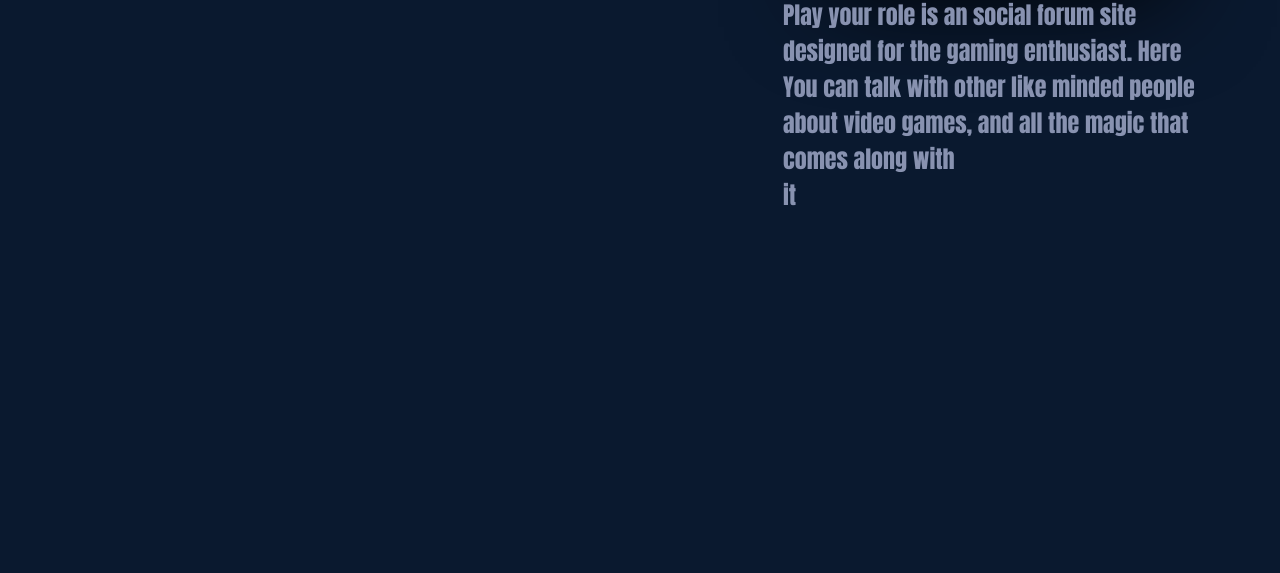
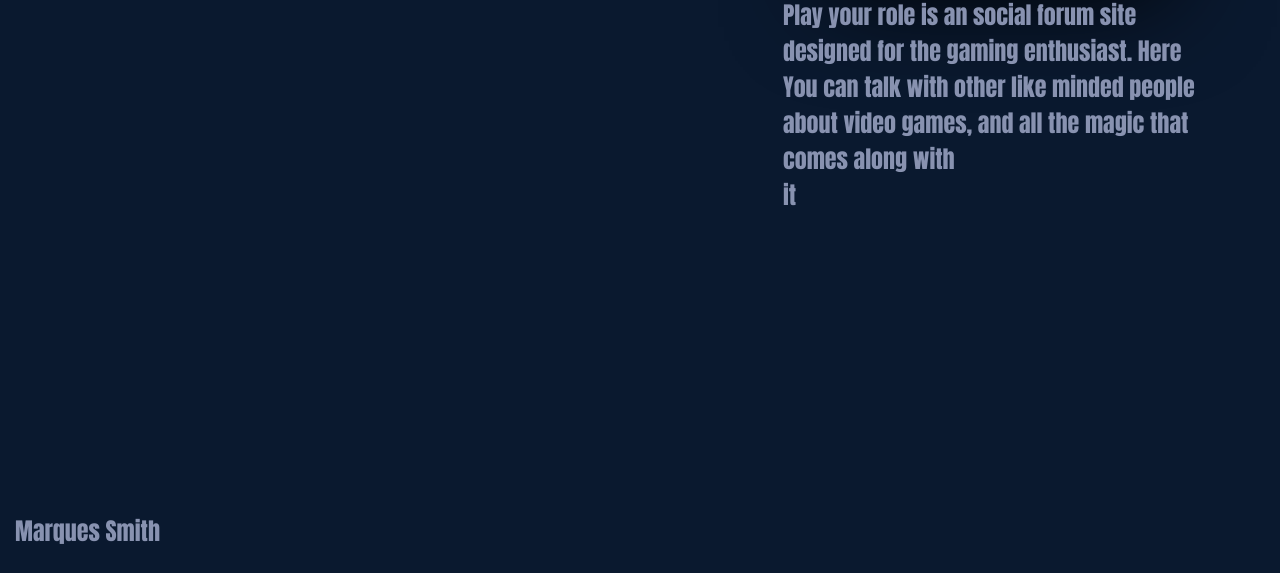
Before and after one commit to Mjsmith30/Portfolio1, a plain HTML site: page main.html in a window 1280 px wide. Shown: the part 4207-4780 px from the top of the page. Before the commit the page ends 4546 px from the top, so only its background shows below. Drawn offline with Linux system fonts and the light colour scheme; a web font is replaced by a local one.

Commit message:
getting ready to deploy2

```diff
--- a/main.html
+++ b/main.html
@@ -98,13 +98,13 @@
         </div>
     </div>
 
-    <!-- <div class="five">
-        <div class="app"><a href="https://www.facebook.com/london.ques"></a><code>
-        </code></div>
+    <div class="five"><p>Marques Smith</p>
+        <!-- <div class="app" src= "https://www.facebook.com/london.ques"><code>
+        </code></div> -->
     </div>
 
-    <div class="six"><span class="instagram">
-            <span class="fa fa-instagram"></span>
+    <!-- <div class="six"><span class="instagram">
+            <span class="fa fa-instagram"></span> -->
 
         </span>
 
@@ -112,4 +112,4 @@
     </div>
 </body>
 
-</html> -->
+</html>
```
